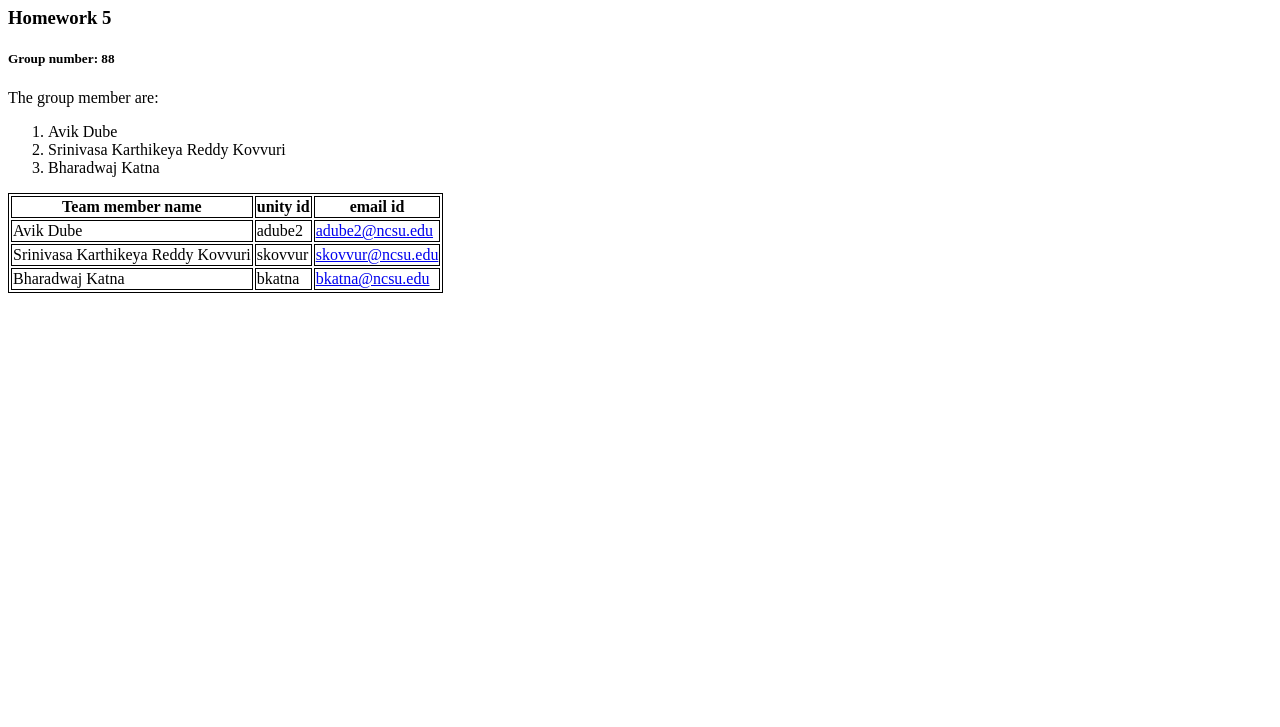
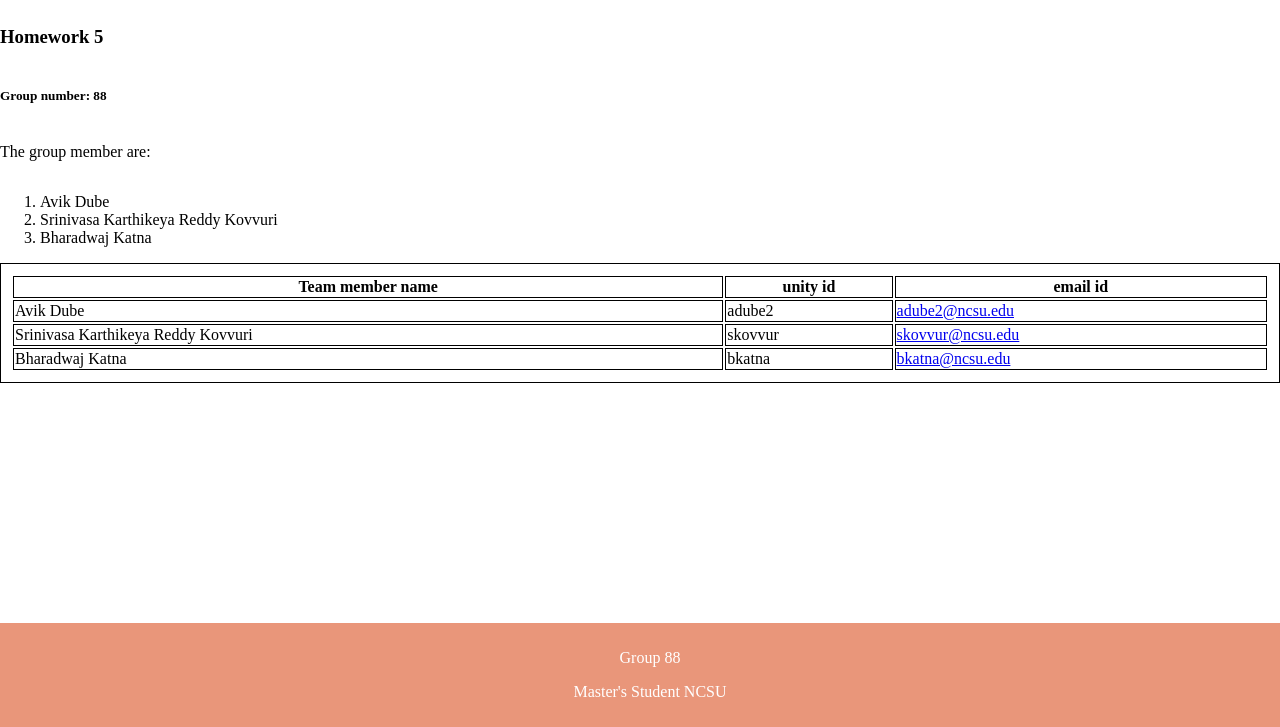
Before and after one commit to NCSU-SE-ABK/HW5, a plain HTML site: page index.html in a window 1280 px wide. Shown: the part 73-800 px from the top of the page. Drawn offline with Linux system fonts and the light colour scheme.

Commit message:
Added footer for the html website with little css added to it

```diff
--- a/index.html
+++ b/index.html
@@ -1,8 +1,30 @@
 <!DOCTYPE html>
 <html lang="en">
     <style>
+        html, body {
+            margin: 0;
+            padding: 0;
+            height: 100%;  /* Ensure the body is at least 100% of the viewport height */
+            display: flex;
+            flex-direction: column;
+        }
+        main{
+            flex:1;
+        }
+        header,table{
+            padding:10px
+        }
         table, th, td {
           border:1px solid black;
+        }
+        footer {
+            text-align: center;
+            padding: 10px;
+            background-color: DarkSalmon;
+            color: white;
+            position: fixed;
+            width: 100%;
+            bottom: 0
         }
         </style>
 <head>
@@ -42,5 +64,9 @@
             <td><a href ="mailto: bkatna@ncsu.edu">bkatna@ncsu.edu</a></td>
         </tr>
       </table>
-</body>
+      <footer>
+        <p>Group 88</p>
+        <p>Master's Student NCSU</p>
+    </body>
+    </footer>
 </html>
```
